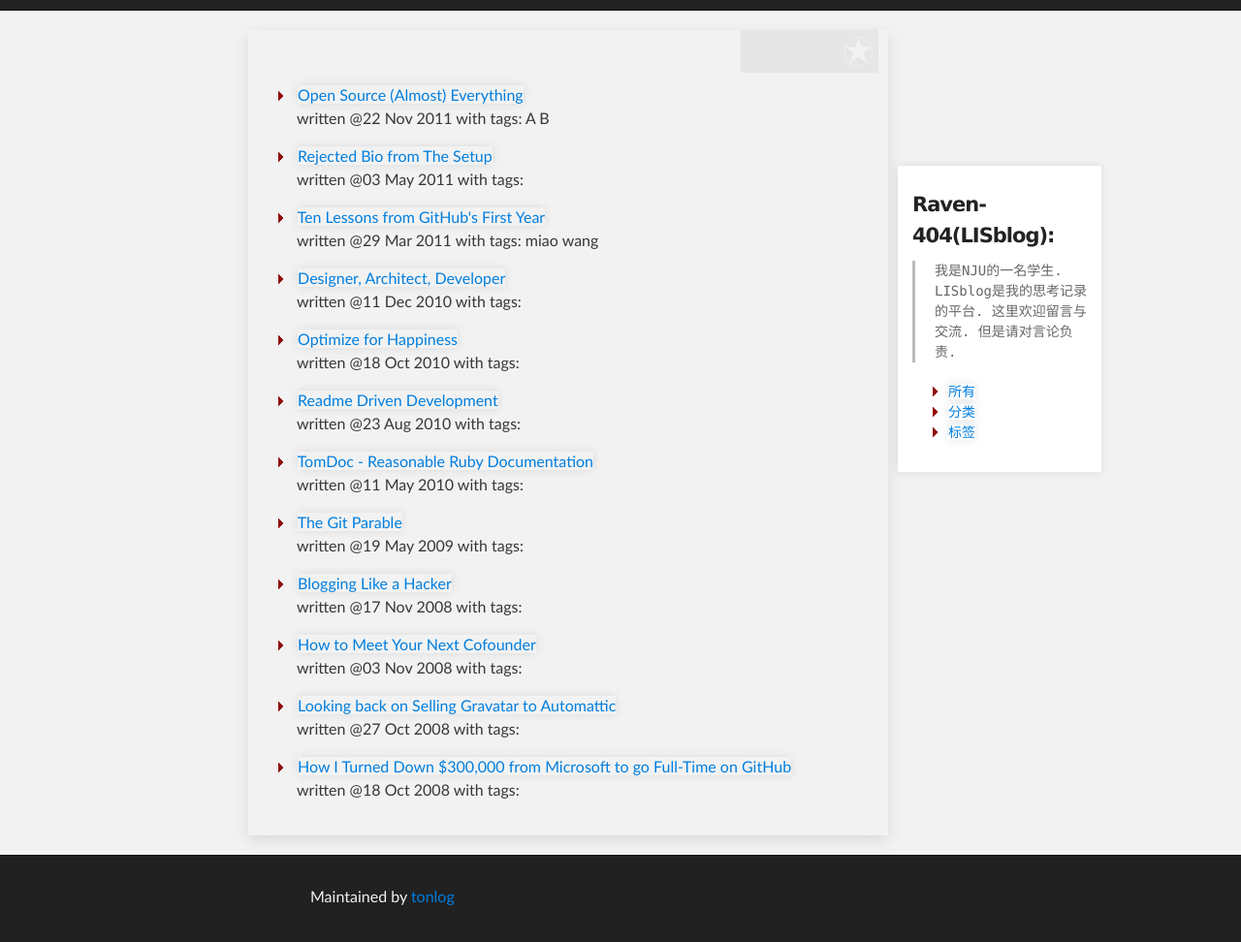
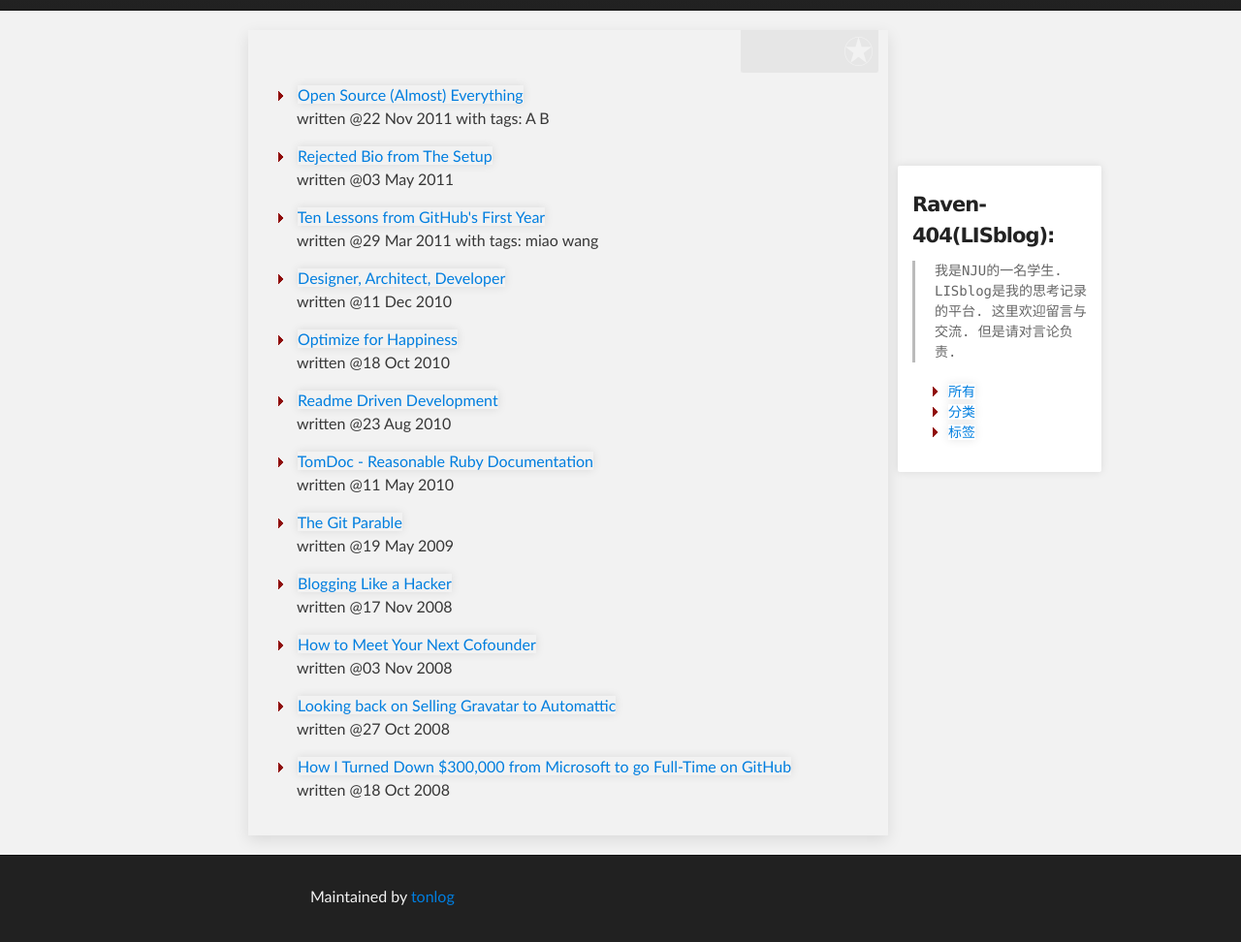
Before and after one commit to tonlog/tonlog.github.io, a Jekyll site: the page built from all.md, in a window 1280 px wide. Shown: the part 255-1227 px from the top of the page at 97% size. Built offline with Jekyll 4.4.1, drawn with Linux system fonts in a browser that asks for light colours; Markdown is read by kramdown in place of the engine named in the settings.

Commit message:
Update all.md

```diff
--- a/all.md
+++ b/all.md
@@ -12,7 +12,7 @@ author: tonie
       <ul>
         <li style="list-style:none;">
           written @{{ post.date | date_to_string }}
-          {% if post.tags %}
+          {% if post.tags.size > 0 %}
             with tags:
             {% for tag in post.tags %}
               {{ tag }}
```
